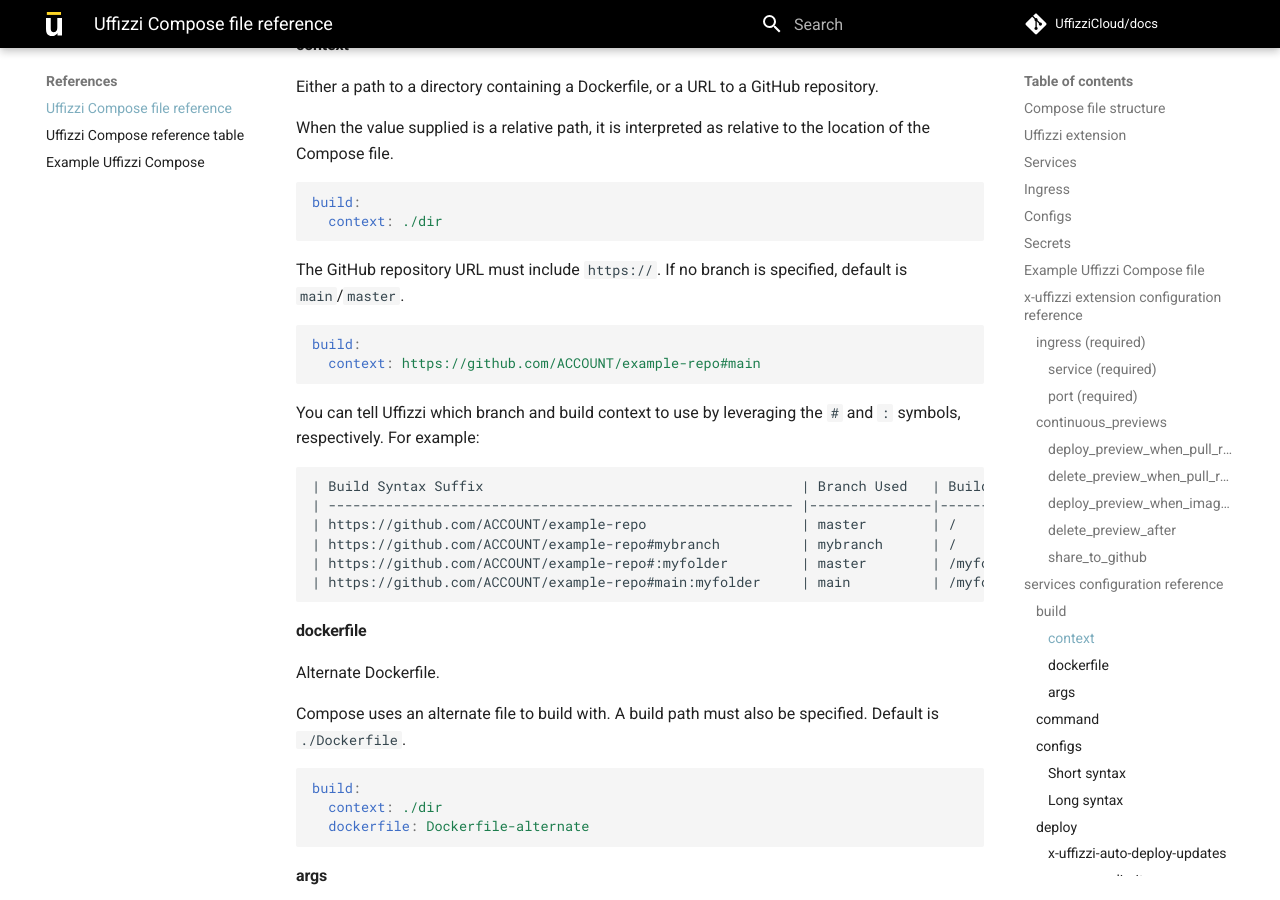
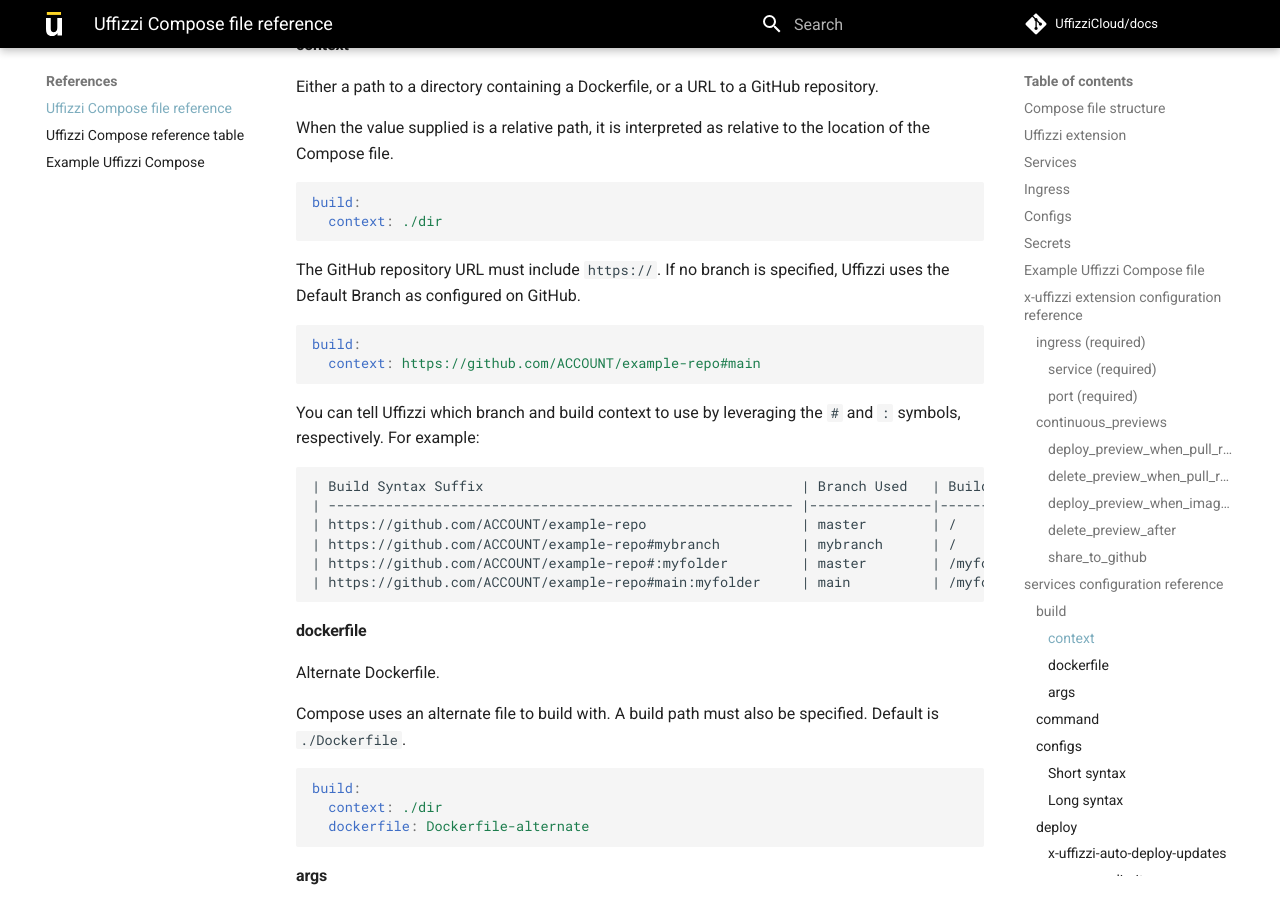
Before and after one commit to UffizziCloud/docs, an MkDocs documentation site: the page built from docs/references/compose-spec.md, in a window 1280 px wide and 900 px high, scrolled down 7438 px. Built offline with MkDocs 1.6.1 and Material for MkDocs 9.7.7, drawn with Linux system fonts in a browser that asks for light colours; comment, search, counter and statistics services are not loaded.

Commit message:
Update compose-spec.md

````diff
--- a/docs/references/compose-spec.md
+++ b/docs/references/compose-spec.md
@@ -292,7 +292,7 @@
   context: ./dir
 ```
 
-The GitHub repository URL must include `https://`. If no branch is specified, default is `main`/`master`.
+The GitHub repository URL must include `https://`. If no branch is specified, Uffizzi uses the Default Branch as configured on GitHub.
 ``` yaml
 build:
   context: https://github.com/ACCOUNT/example-repo#main
````
